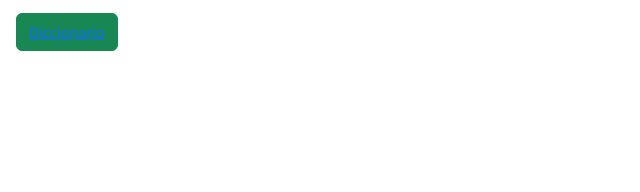
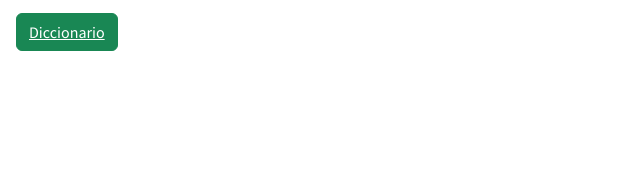
Before and after one commit to Emanuel329/WebsiteVWT, a plain HTML site: page Cliente/Cirugias/Cirugias_SG.html in a window 1280 px wide. Shown: the part 483-675 px from the top of the page, 0-640 px from the left. Drawn offline with nearby package versions, Linux system fonts and the light colour scheme.

Commit message:
Update Cirugias_SG.html

```diff
--- a/Cliente/Cirugias/Cirugias_SG.html
+++ b/Cliente/Cirugias/Cirugias_SG.html
@@ -54,6 +54,6 @@
                 </map>
             </div>
             <button type="button" class="btn btn-success position-absolute bottom-0 start-0 m-3"><a href="PerroMapa.html" style="color: white;">Volver</a></button>
-            <button type="button" class="btn btn-success position-absolute bottom-2 start-0 m-3"><a href="diccionario.html">Diccionario</a></button>
+            <button type="button" class="btn btn-success position-absolute bottom-2 start-0 m-3"><a href="diccionario.html" style="color: white;">Diccionario</a></button>
 </body>
 </html>
```
